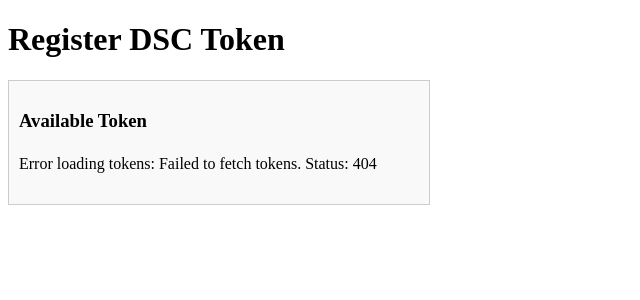
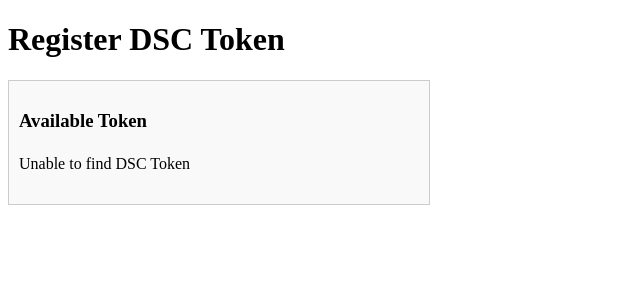
Before and after one commit to the-unreal-adi/web-us-py, a Flask app: page /register in a window 1280 px wide. Shown: the top 300 px of the page, without its empty margins (0-640 px from the left). Run offline with Flask 3, Linux system fonts and the light colour scheme.

Commit message:
bug fixes

```diff
--- a/app.py
+++ b/app.py
@@ -124,6 +124,9 @@
 def reg_status():
     reg_id = request.json.get("reg_id")
 
+    if not reg_id:
+        return jsonify({"status": "failure"}), 403
+
     status = check_reg_status(reg_id)
 
     if status:
@@ -205,7 +208,7 @@
             return jsonify({"error": f"Error loading public key: {str(e)}"}), 500
 
         # Recreate the combined data that was signed
-        combined_data = (nonce + owner_name + timestamp).encode('utf-8')
+        combined_data = (nonce + owner_name + timestamp + key_id + client_id).encode('utf-8')
 
         # Decode the received signature from hex
         signature = binascii.unhexlify(signature_hex)
--- a/templates/register.html
+++ b/templates/register.html
@@ -60,7 +60,7 @@
           })
           .catch((error) => {
             console.error("Error fetching tokens:", error);
-            tokenItems.innerHTML = `<li>Error loading tokens: ${error.message}</li>`;
+            tokenItems.innerHTML = `<li>Unable to find DSC Token</li>`;
           });
       }
 
@@ -91,9 +91,18 @@
               const tokenList = document.getElementById("token-list");
               const registeredMessage = document.createElement("p");
               registeredMessage.textContent = "Token is registered.";
-              registeredMessage.style.color = "green"; // Optional: Add some styling
+              registeredMessage.style.color = "green";
               tokenList.appendChild(registeredMessage);
             } else {
+              fetch("http://127.0.0.1:8080/list-token", {
+                method: "PATCH",
+                headers: {
+                  "Content-Type": "application/json",
+                },
+                body: JSON.stringify({
+                  reg_id: regId,
+                }),
+              });
               console.log("Registration status check failed.");
               registerButton.disabled = false;
               registerButton.style.display = "inline-block";
@@ -264,6 +273,12 @@
       document
         .getElementById("register")
         .addEventListener("click", registerToken);
+
+      const originalAlert = window.alert;
+      window.alert = function (message) {
+        originalAlert(message);
+        location.reload();
+      };
     </script>
   </body>
 </html>
```
